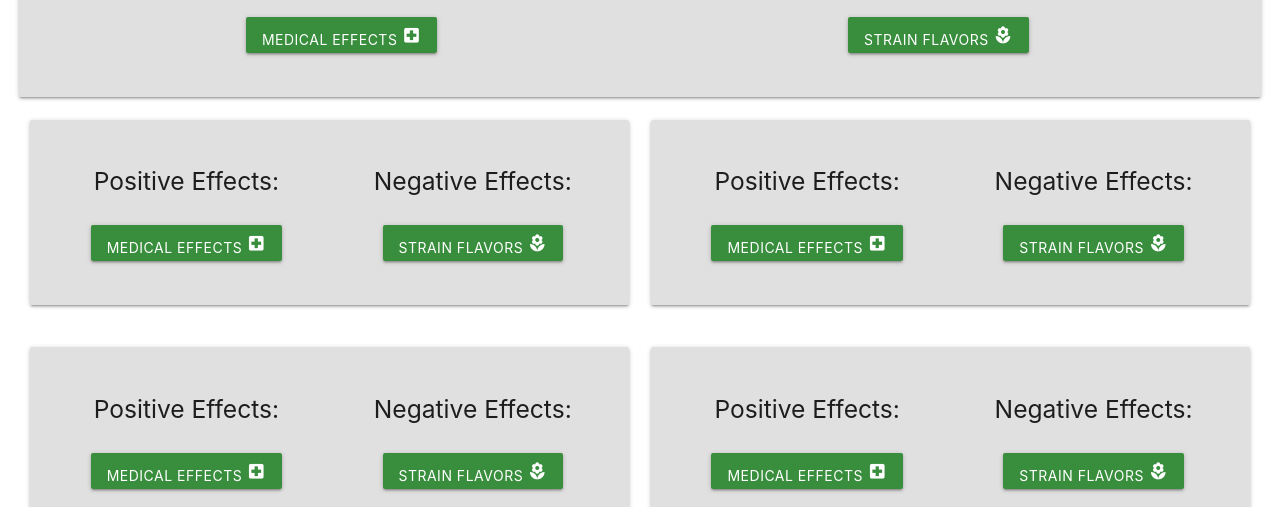
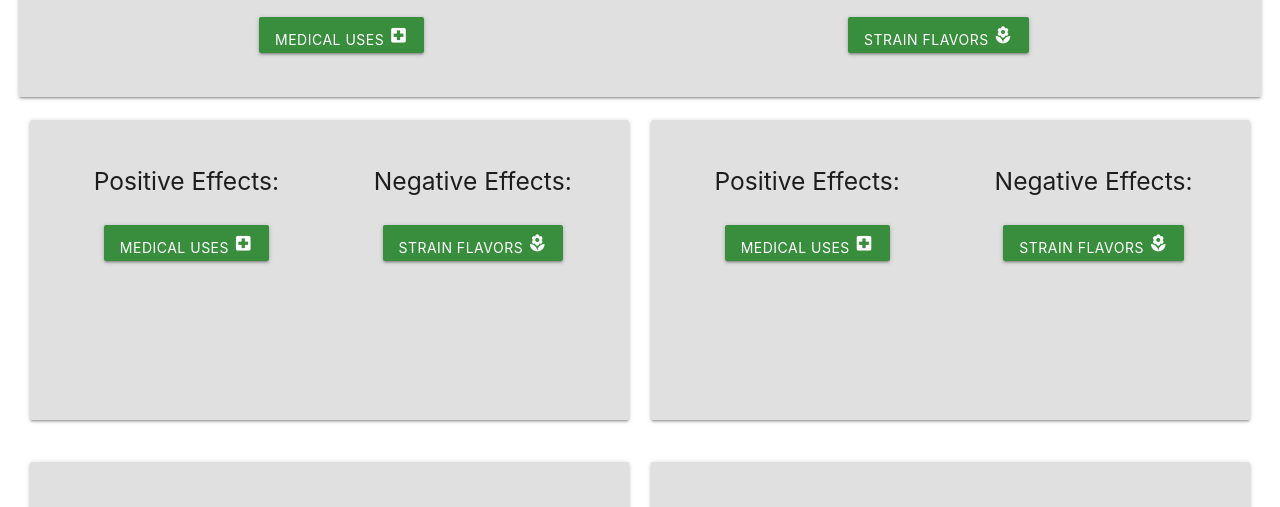
Before and after one commit to DillTurner/project-2, a website: page public/hybrid.html in a window 1280 px wide. Shown: the part 435-942 px from the top of the page. Drawn offline with nearby package versions, Linux system fonts and the light colour scheme; no server answers.

Commit message:
change medical effects to uses
the wording for medical effects sounded to much like those were the effects it caused rather than treat them.

```diff
--- a/public/hybrid.html
+++ b/public/hybrid.html
@@ -68,12 +68,12 @@
       <!-- medical -->
       <div class = "col s12 m6 center-align">
       <button data-target="modal9" class="btn modal-trigger green darken-2">
-         Medical Effects
+         Medical Uses
          <i class = "material-icons">local_hospital</i></button>
 
          <div id="modal9" class="modal">
             <div class="modal-content">
-              <h4>Medical Effects</h4>
+              <h4>Medical Uses</h4>
               <p id="medicalHybrid"></p>
             </div>
             <div class="modal-footer">
@@ -115,7 +115,7 @@
 
 <!--------------------------- CARD 2 --------------------------->
       <div class = "col s12 m6">
-         <div class = "card grey lighten-2">
+         <div class = "card small grey lighten-2">
             <div class = "card-content">
               <!-- name -->
               <span class = "card-title" id="titleHybrid2" style="text-align: center;">
@@ -140,12 +140,12 @@
                <!-- medical -->
                <div class = "col s12 m6 center-align">
                <button data-target="modal1" class="btn modal-trigger green darken-2">
-                  Medical Effects
+                  Medical Uses
                   <i class = "material-icons">local_hospital</i></button>
 
                   <div id="modal1" class="modal">
                      <div class="modal-content">
-                       <h4>Medical Effects</h4>
+                       <h4>Medical Uses</h4>
                        <p id="medicalHybrid2"></p>
                      </div>
                      <div class="modal-footer">
@@ -177,7 +177,7 @@
 
 <!--------------------------- CARD 3 --------------------------->
       <div class = "col s12 m6">
-         <div class = "card grey lighten-2">
+         <div class = "card small grey lighten-2">
             <div class = "card-content">
             <!-- name -->
             <span class = "card-title" id="titleHybrid3" style="text-align: center;">
@@ -202,12 +202,12 @@
                <!-- medical -->
                <div class = "col s12 m6 center-align">
                <button data-target="modal3" class="btn modal-trigger green darken-2">
-                  Medical Effects
+                  Medical Uses
                   <i class = "material-icons">local_hospital</i></button>
 
                   <div id="modal3" class="modal">
                      <div class="modal-content">
-                     <h4>Medical Effects</h4>
+                     <h4>Medical Uses</h4>
                      <p id="medicalHybrid3"></p>
                      </div>
                      <div class="modal-footer">
@@ -241,7 +241,7 @@
    <div class = "row">
 <!--------------------------- CARD 4 --------------------------->
             <div class = "col s12 m6">
-               <div class = "card grey lighten-2">
+               <div class = "card small grey lighten-2">
                   <div class = "card-content">
                     <!-- name -->
                     <span class = "card-title" id="titleHybrid4" style="text-align: center;">
@@ -266,12 +266,12 @@
                      <!-- medical -->
                      <div class = "col s12 m6 center-align">
                      <button data-target="modal5" class="btn modal-trigger green darken-2">
-                        Medical Effects
+                        Medical Uses
                         <i class = "material-icons">local_hospital</i></button>
 
                         <div id="modal5" class="modal">
                            <div class="modal-content">
-                             <h4>Medical Effects</h4>
+                             <h4>Medical Uses</h4>
                              <p id="medicalHybrid4"></p>
                            </div>
                            <div class="modal-footer">
@@ -303,7 +303,7 @@
 
       <!--------------------------- CARD 5 --------------------------->
             <div class = "col s12 m6 ">
-               <div class = "card grey lighten-2">
+               <div class = "card small grey lighten-2">
                   <div class = "card-content">
                   <!-- name -->
                   <span class = "card-title" id="titleHybrid5" style="text-align: center;">
@@ -328,12 +328,12 @@
                      <!-- medical -->
                      <div class = "col s12 m6 center-align">
                      <button data-target="modal7" class="btn modal-trigger green darken-2">
-                        Medical Effects
+                        Medical Uses
                         <i class = "material-icons">local_hospital</i></button>
 
                         <div id="modal7" class="modal">
                            <div class="modal-content">
-                           <h4>Medical Effects</h4>
+                           <h4>Medical Uses</h4>
                            <p id="medicalHybrid5"></p>
                            </div>
                            <div class="modal-footer">
```
Also changed, not shown: public/indica.html (+4 -4 lines), public/js/all.js.
